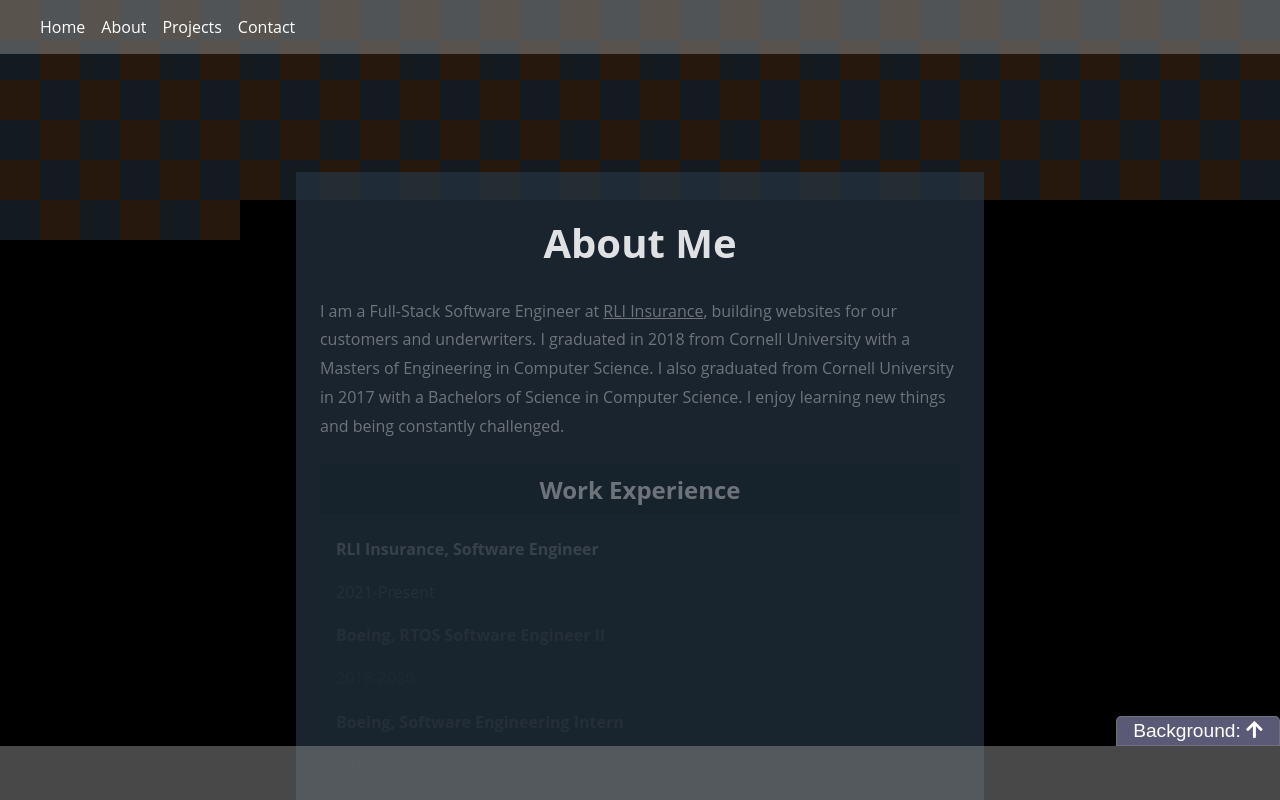
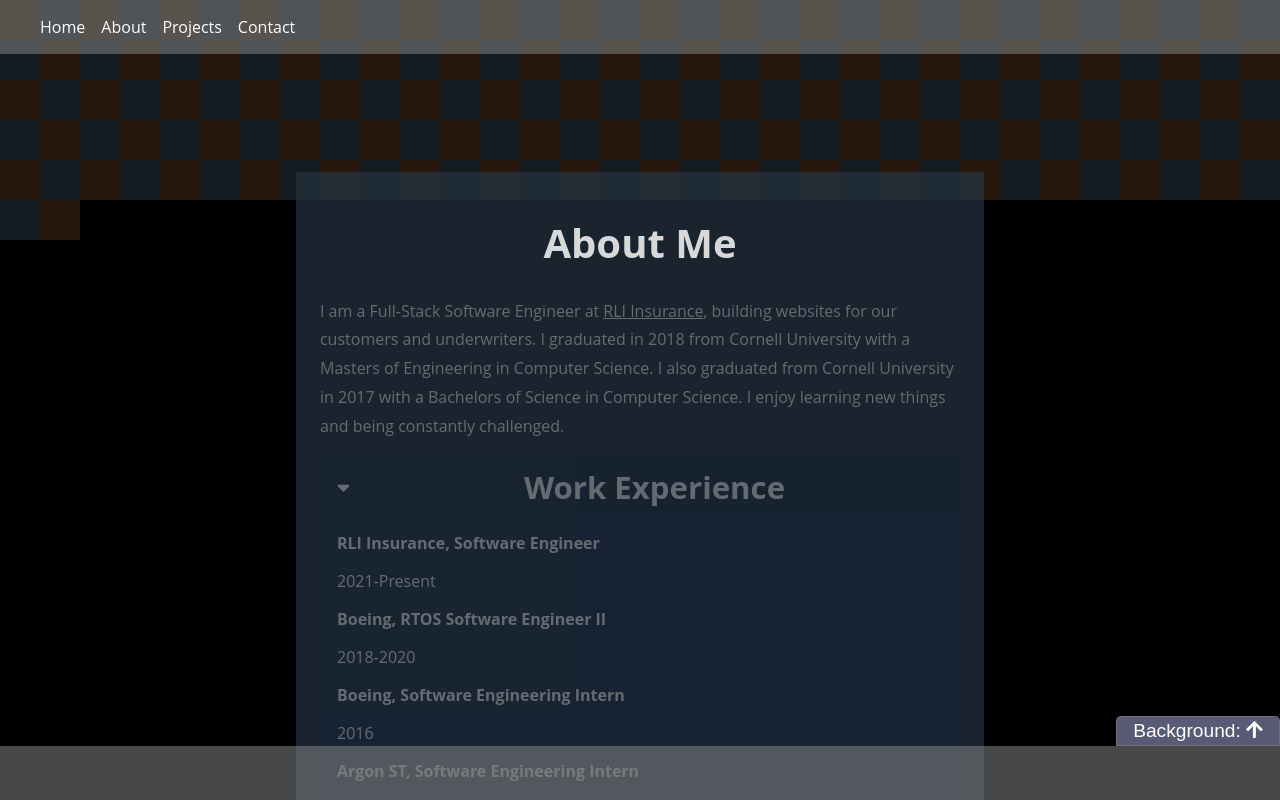
Before and after one commit to amatsumoto1/amatsumoto1.gihub.io, a React (Create React App) app: page /#/about in a window 1280 px wide. Shown: the top 800 px of the page. Built offline with nearby package versions, Linux system fonts and the light colour scheme.

Commit message:
Fixed card accessibility and added collapse

```diff
--- a/src/components/Card/index.scss
+++ b/src/components/Card/index.scss
@@ -1,10 +1,16 @@
 @import '../../../styles/variables';
 
-$card-header-color: darken($page-content-background-color, 10%);
-$card-background-color: darken($page-content-background-color, 5%);
+$card-background-color: #18284688;
+$card-header-color: darken($card-background-color, 5%);
+$card-border-color: darken($card-background-color, 10%);
+
+$card-border-radius: 4px;
 
 $card-header-padding: 0.5rem;
-$card-header-font-size: 1.5rem;
+$card-header-font-size: 1.3rem;
+
+$card-expand-collapse-margin-top: 1rem;
+$card-expand-collapse-margin-left: 1rem;
 
 $card-contents-horizontal-padding: 1rem;
 $card-contents-bottom-padding: 0.5rem;
@@ -12,15 +18,34 @@ $card-contents-bottom-padding: 0.5rem;
 .card {
     background-color: $card-background-color;
     color: white;
+    border: 1px solid $card-border-color;
+    border-radius: $card-border-radius;
+
+    &__header-container {
+        display: flex;
+        background-color: $card-header-color;
+        font-size: $card-header-font-size;
+    }
+
+    &__expand-collapse {
+        margin-top: $card-expand-collapse-margin-top;
+        margin-left: $card-expand-collapse-margin-left;
+    }
 
     &__header {
-        background-color: $card-header-color;
         padding: $card-header-padding;
-        font-size: $card-header-font-size;
+        margin-top: 0;
+        margin-bottom: 0;
         text-align: center;
+        display: inline;
+        flex-grow: 1;
     }
 
     &__contents {
         padding: 0 $card-contents-horizontal-padding $card-contents-bottom-padding;
+
+        &--collapsed {
+            display: none;
+        }
     }
 }
--- a/src/components/Card/index.tsx
+++ b/src/components/Card/index.tsx
@@ -1,4 +1,6 @@
-import React from 'react';
+import React, { useState } from 'react';
+import { FontAwesomeIcon } from '@fortawesome/react-fontawesome';
+import { faCaretRight, faCaretDown } from '@fortawesome/free-solid-svg-icons';
 import './index.scss';
 
 type CardProps = {
@@ -8,11 +10,21 @@ type CardProps = {
 
 const Card: React.FC<CardProps> = (props: CardProps) => {
     const { title, children } = props;
+    const [expanded, setExpanded] = useState(true);
+
+    const toggleExpandCollapse = () => {
+        setExpanded(!expanded);
+    }
 
     return (
         <div className='card'>
-            <h3 className='card__header'>{title}</h3>
-            <div className='card__contents'>
+            <div className='card__header-container'>
+                <span className='card__expand-collapse' onClick={toggleExpandCollapse}>
+                    <FontAwesomeIcon icon={expanded ?  faCaretDown : faCaretRight }/>
+                </span>
+                <h2 className='card__header'>{title}</h2>
+            </div>
+            <div className={`card__contents ${expanded ? '' : 'card__contents--collapsed'}`}>
                 {children}
             </div>
         </div>
--- a/src/components/PageContent/index.scss
+++ b/src/components/PageContent/index.scss
@@ -29,7 +29,7 @@ $page-content-padding-top: calc($header-height + 2rem);
         }
     }
 
-    *:not(:first-child) {
+    > *:not(:first-child) {
         @include animation-fade-in(page-content-fade-in, 60, $fade-in-animation-time);
     }
 
--- a/src/pages/About/index.scss
+++ b/src/pages/About/index.scss
@@ -9,6 +9,11 @@
         &:hover {
             animation: flip-text-x 2s linear 0s 1;
         }
-
     }
 }
+
+.job-info {
+    h3 {
+        font-size: 1rem;
+    }
+}
--- a/src/pages/About/index.tsx
+++ b/src/pages/About/index.tsx
@@ -15,23 +15,23 @@ const About : React.VFC = () => {
                 <section id="work-experience">
                     <Card title='Work Experience'>
                         <div className='job-info'>
-                            <h4>RLI Insurance, Software Engineer</h4>
+                            <h3>RLI Insurance, Software Engineer</h3>
                             <div>2021-Present</div>
                         </div>
                         <div className='job-info'>
-                            <h4>Boeing, RTOS Software Engineer II</h4>
+                            <h3>Boeing, RTOS Software Engineer II</h3>
                             <div>2018-2020</div>
                         </div>
                         <div className='job-info'>
-                            <h4>Boeing, Software Engineering Intern</h4>
+                            <h3>Boeing, Software Engineering Intern</h3>
                             <div>2016</div>
                         </div>
                         <div className='job-info'>
-                            <h4>Argon ST, Software Engineering Intern</h4>
+                            <h3>Argon ST, Software Engineering Intern</h3>
                             <div>2015</div>
                         </div>
                         <div className='job-info'>
-                            <h4>Cornell University, Teaching Assistant</h4>
+                            <h3>Cornell University, Teaching Assistant</h3>
                             <div>2015-2018</div>
                         </div>
                     </Card>
```
